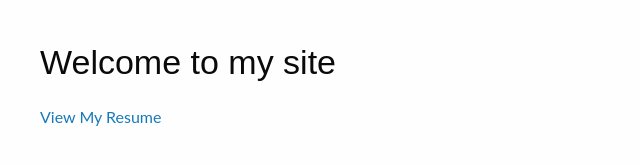
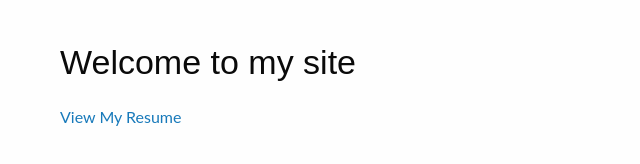
Before and after one commit to mattwojas/mattwojas.github.io, a plain HTML site: page index.html in a window 1280 px wide. Shown: the whole page, without its empty margins (0-640 px from the left). Drawn offline with Linux system fonts and the light colour scheme.

Commit message:
adjust width

```diff
--- a/index.html
+++ b/index.html
@@ -11,7 +11,7 @@
 
     <style>
         #mainArea{
-            max-width:1240px;
+            max-width:75rem;
             margin: 0 auto;
             padding:20px;
         }
```
